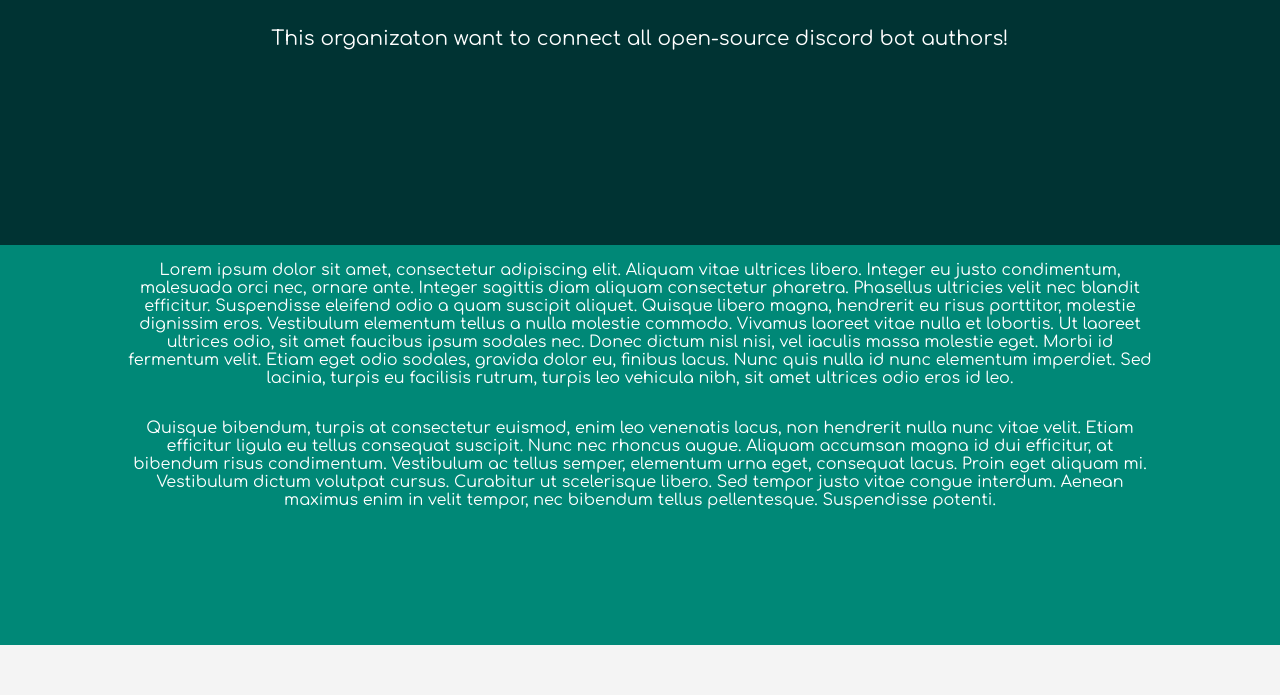
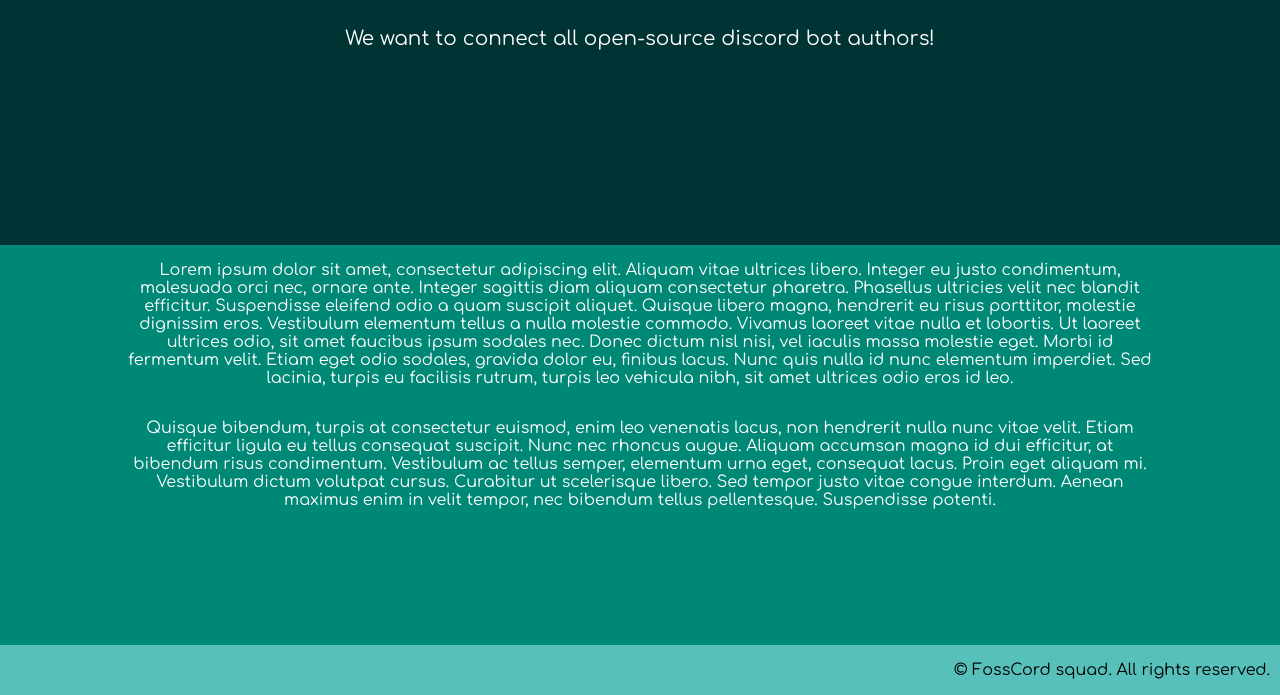
Before and after one commit to fosscordbots/fosscord.github.io, a plain HTML site: page index.html in a window 1280 px wide. Shown: the part 253-948 px from the top of the page. Before the commit the page ends 898 px from the top, so only its background shows below. Drawn offline with Linux system fonts and the light colour scheme.

Commit message:
Add footer

```diff
--- a/css/style.css
+++ b/css/style.css
@@ -104,3 +104,12 @@ nav li {
 .description p{
     font-size: 16px;
 }
+
+.footer{
+    display: flex;
+    justify-content: flex-end;
+    background-color: #57c0bb;
+}
+.footer p{
+    margin-right: 10px;
+}
--- a/index.html
+++ b/index.html
@@ -35,7 +35,7 @@
                 <h1>
                         Open Source Discord Bots
                 </h1>
-                <p>This organizaton want to connect all open-source discord bot authors!</p>
+                <p>We want to connect all open-source discord bot authors!</p>
             </div>
         </section>
 
@@ -59,7 +59,8 @@
             </div>
         </section>
     </main>
+    <footer class="footer">
+        <p>&copy; FossCord squad. All rights reserved.</p>
+    </footer>
 </body>
-
-
 </html>
--- a/pages/style.css
+++ b/pages/style.css
@@ -107,3 +107,13 @@ nav li {
 .description p {
     font-size: 16px;
 }
+
+.footer {
+    display: flex;
+    justify-content: flex-end;
+    background-color: #57c0bb;
+}
+
+.footer p {
+    margin-right: 10px;
+}
```
Also changed, not shown: pages/bug.html (+4 -1 lines), pages/coin.html (+4 -1 lines), pages/reddit.html (+4 -1 lines), pages/wykoparka.html (+4 -1 lines).
